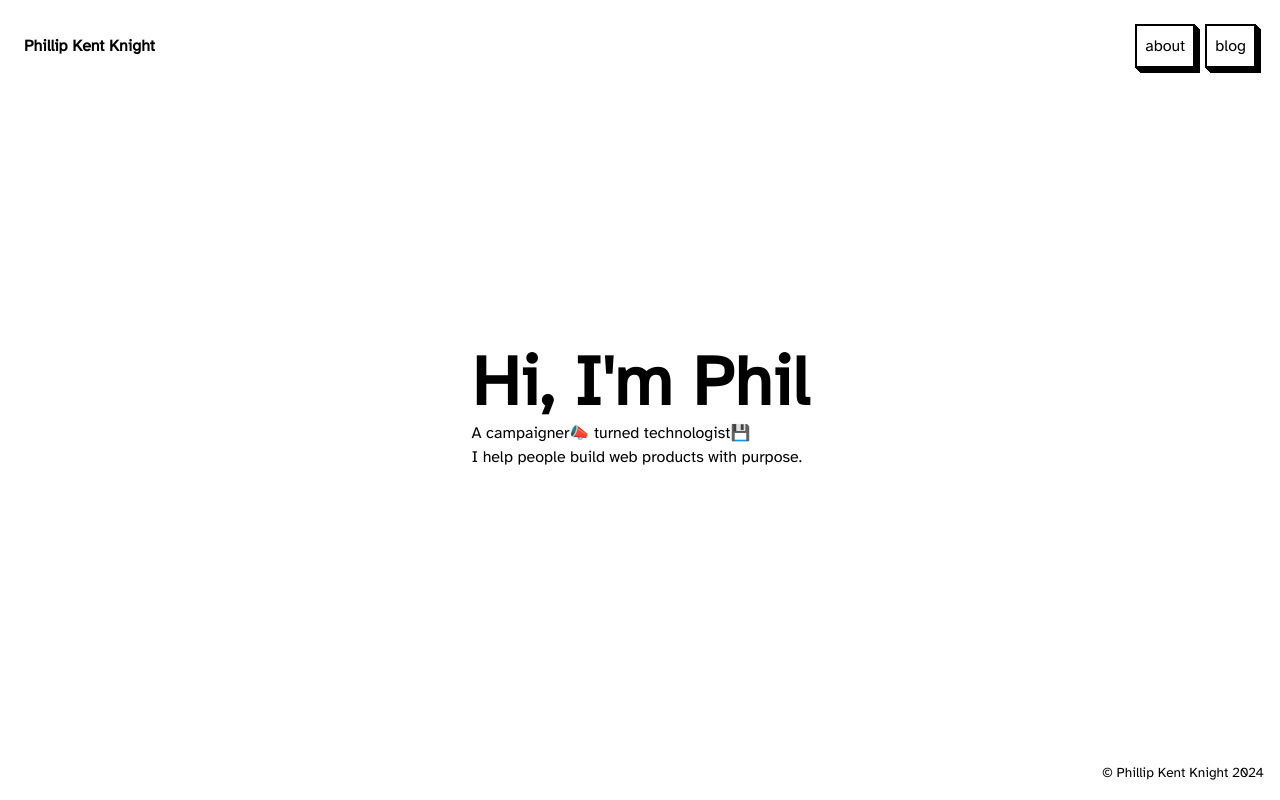
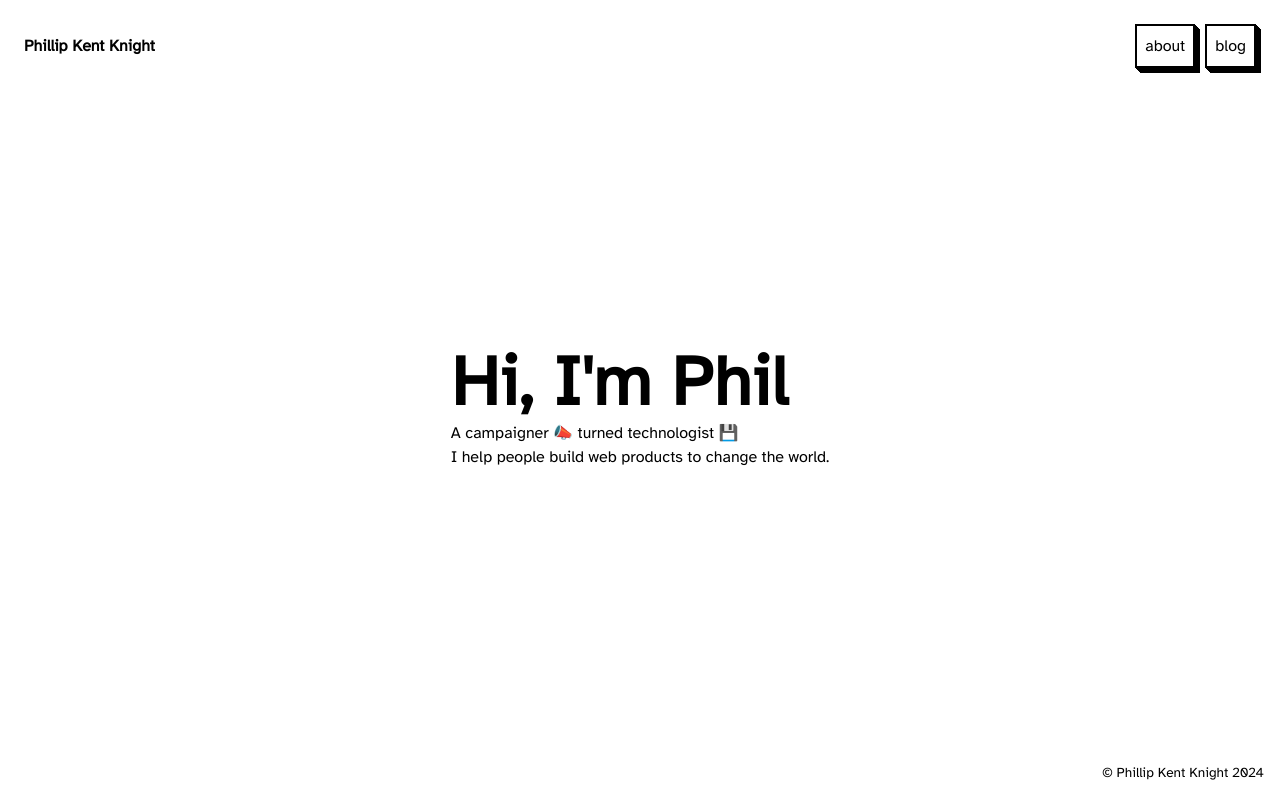
Before and after one commit to phillipknight/astro-pkk, an Astro site: page / in a window 1280 px wide. Built offline with nearby package versions, Linux system fonts and the light colour scheme; Astro itself is replaced by a stand-in of ours.

Commit message:
Home: add thin space, change content

```diff
--- a/src/pages/index.astro
+++ b/src/pages/index.astro
@@ -9,8 +9,7 @@ const pageTitle = "Phillip Kent Knight";
     <div class="content">
       <h1>Hi, I'm Phil</h1>
       <p>
-        A campaigner📣 turned technologist💾</p><p>I help people build web products with
-        purpose.
+        A campaigner 📣 turned technologist 💾</p><p>I help people build web products to change the world.
       </p>
     </div>
   </div>
```
